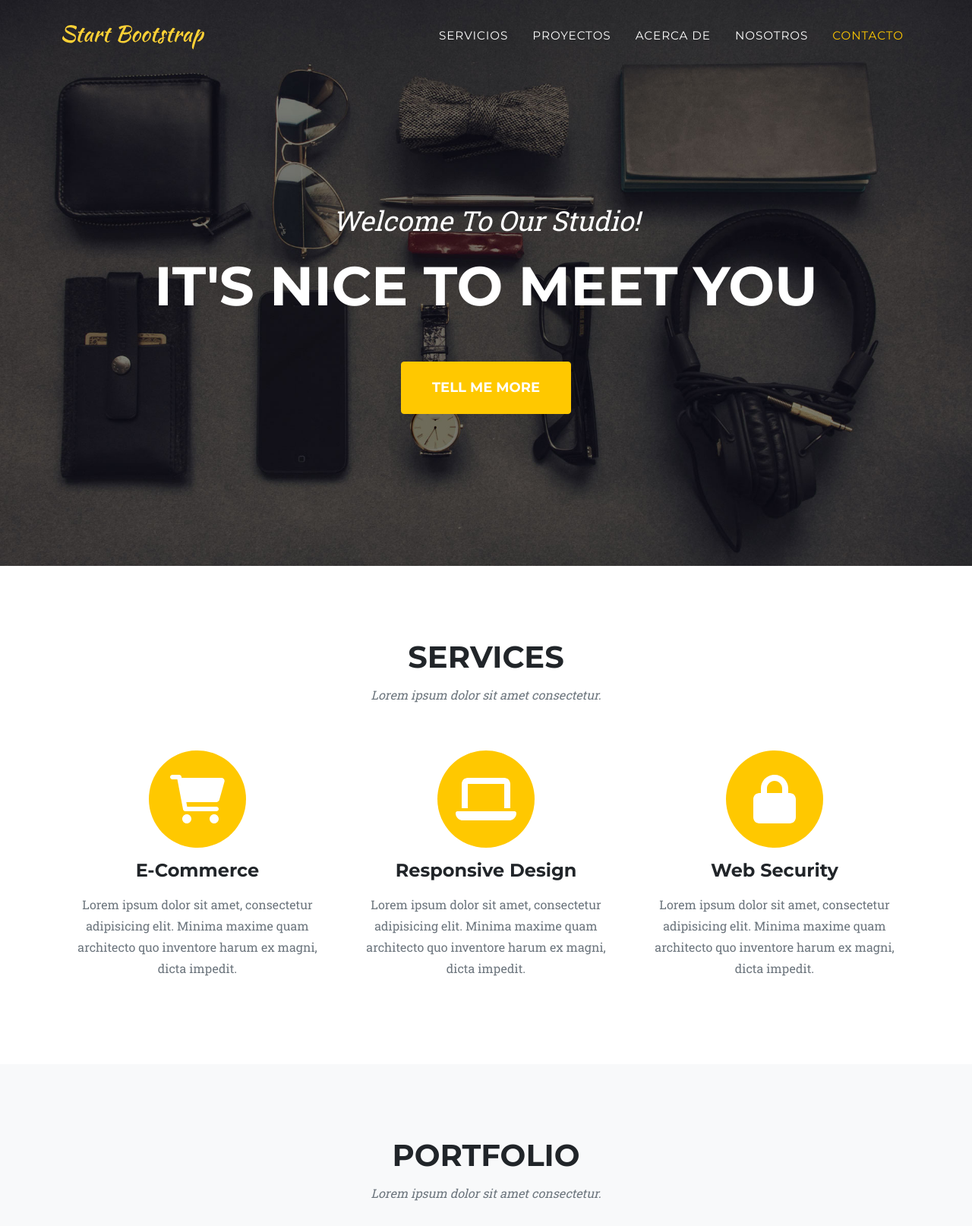
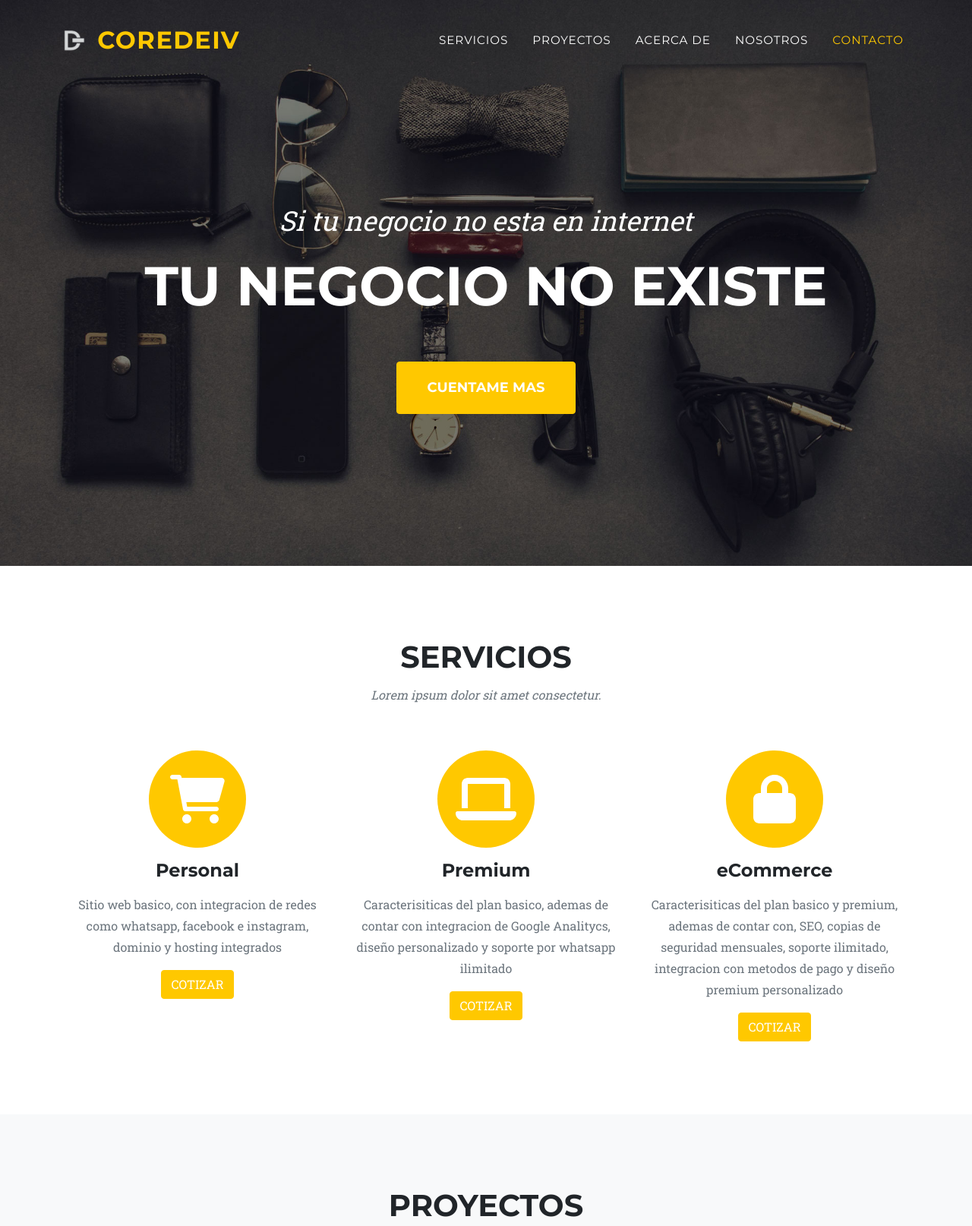
Before and after one commit to camiicode/startBootstrap-AGHP, a plain HTML site: page index.html in a window 1280 px wide. Shown: the top 1614 px of the page at 76% size. Drawn offline with nearby package versions, Linux system fonts and the light colour scheme.

Commit message:
Add some info about the page

```diff
--- a/index.html
+++ b/index.html
@@ -5,9 +5,9 @@
         <meta name="viewport" content="width=device-width, initial-scale=1, shrink-to-fit=no" />
         <meta name="description" content="" />
         <meta name="author" content="" />
-        <title>Agency - Start Bootstrap Theme</title>
+        <title>Coredeiv - Ingenieria de producto</title>
         <!-- Favicon-->
-        <link rel="icon" type="image/x-icon" href="assets/favicon.ico" />
+        <link rel="icon" type="image/png" href="assets/img/brand/logo(1).png" />
         <!-- Font Awesome icons (free version)-->
         <script src="https://use.fontawesome.com/releases/v6.1.0/js/all.js" crossorigin="anonymous"></script>
         <!-- Google fonts-->
@@ -20,7 +20,10 @@
         <!-- Navigation-->
         <nav class="navbar navbar-expand-lg navbar-dark fixed-top" id="mainNav">
             <div class="container">
-                <a class="navbar-brand" href="#page-top"><img src="assets/img/navbar-logo.svg" alt="..." /></a>
+                <a class="navbar-brand navbar-brand_coredeiv" href="#page-top">
+                    <img src="assets/img/brand/logo-negativo.png" alt="main-brand" title="Coredeiv" />
+                    <span>Coredeiv</span>
+                </a>
                 <button class="navbar-toggler" type="button" data-bs-toggle="collapse" data-bs-target="#navbarResponsive" aria-controls="navbarResponsive" aria-expanded="false" aria-label="Toggle navigation">
                     Menu
                     <i class="fas fa-bars ms-1"></i>
@@ -39,16 +42,16 @@
         <!-- Masthead-->
         <header class="masthead">
             <div class="container">
-                <div class="masthead-subheading">Welcome To Our Studio!</div>
-                <div class="masthead-heading text-uppercase">It's Nice To Meet You</div>
-                <a class="btn btn-primary btn-xl text-uppercase" href="#services">Tell Me More</a>
+                <div class="masthead-subheading">Si tu negocio no esta en internet</div>
+                <div class="masthead-heading text-uppercase">Tu negocio no existe</div>
+                <a class="btn btn-primary btn-xl text-uppercase" href="https://api.whatsapp.com/send?phone=+573134712356&text=Hola,%20quiero%20que%20mi%20negocio%20tenga%20presencia%20en%20internet,%20cuentame%20mas!">Cuentame Mas</a>
             </div>
         </header>
         <!-- Services-->
         <section class="page-section" id="services">
             <div class="container">
                 <div class="text-center">
-                    <h2 class="section-heading text-uppercase">Services</h2>
+                    <h2 class="section-heading text-uppercase">Servicios</h2>
                     <h3 class="section-subheading text-muted">Lorem ipsum dolor sit amet consectetur.</h3>
                 </div>
                 <div class="row text-center">
@@ -57,24 +60,33 @@
                             <i class="fas fa-circle fa-stack-2x text-primary"></i>
                             <i class="fas fa-shopping-cart fa-stack-1x fa-inverse"></i>
                         </span>
-                        <h4 class="my-3">E-Commerce</h4>
-                        <p class="text-muted">Lorem ipsum dolor sit amet, consectetur adipisicing elit. Minima maxime quam architecto quo inventore harum ex magni, dicta impedit.</p>
+                        <h4 class="my-3">Personal</h4>
+                        <p class="text-muted">Sitio web basico, con integracion de redes como whatsapp, facebook e instagram, dominio y hosting integrados</p>
+                        <div class="btn-group">
+                            <a class="btn btn-primary text-uppercase" href="https://api.whatsapp.com/send?phone=+573134712356&text=Hola,%20quiero%20tener%20mi%20propia%20landing%20page!" class="btn-primary" target="_blank">Cotizar</a>
+                        </div>
                     </div>
                     <div class="col-md-4">
                         <span class="fa-stack fa-4x">
                             <i class="fas fa-circle fa-stack-2x text-primary"></i>
                             <i class="fas fa-laptop fa-stack-1x fa-inverse"></i>
                         </span>
-                        <h4 class="my-3">Responsive Design</h4>
-                        <p class="text-muted">Lorem ipsum dolor sit amet, consectetur adipisicing elit. Minima maxime quam architecto quo inventore harum ex magni, dicta impedit.</p>
+                        <h4 class="my-3">Premium</h4>
+                        <p class="text-muted">Caracterisiticas del plan basico, ademas de contar con integracion de Google Analitycs, diseño personalizado y soporte por whatsapp ilimitado</p>
+                        <div class="btn-group">
+                            <a class="btn btn-primary text-uppercase" href="https://api.whatsapp.com/send?phone=+573134712356&text=Hola,%20quiero%20tener%20una%20soliucion%20virtual%20para%20mi%20negocio!" class="btn-primary" target="_blank">Cotizar</a>
+                        </div>
                     </div>
                     <div class="col-md-4">
                         <span class="fa-stack fa-4x">
                             <i class="fas fa-circle fa-stack-2x text-primary"></i>
                             <i class="fas fa-lock fa-stack-1x fa-inverse"></i>
                         </span>
-                        <h4 class="my-3">Web Security</h4>
-                        <p class="text-muted">Lorem ipsum dolor sit amet, consectetur adipisicing elit. Minima maxime quam architecto quo inventore harum ex magni, dicta impedit.</p>
+                        <h4 class="my-3">eCommerce</h4>
+                        <p class="text-muted">Caracterisiticas del plan basico y premium, ademas de contar con, SEO, copias de seguridad mensuales, soporte ilimitado, integracion con metodos de pago y diseño premium personalizado</p>
+                        <div class="btn-group">
+                            <a class="btn btn-primary text-uppercase" href="https://api.whatsapp.com/send?phone=+573134712356&text=Hola,%20quiero%20tener%20una%20soliucion%20virtual%20para%20mi%20negocio!" class="btn-primary" target="_blank">Cotizar</a>
+                        </div>
                     </div>
                 </div>
             </div>
@@ -83,8 +95,8 @@
         <section class="page-section bg-light" id="portfolio">
             <div class="container">
                 <div class="text-center">
-                    <h2 class="section-heading text-uppercase">Portfolio</h2>
-                    <h3 class="section-subheading text-muted">Lorem ipsum dolor sit amet consectetur.</h3>
+                    <h2 class="section-heading text-uppercase">Proyectos</h2>
+                    <h3 class="section-subheading text-muted">Conoce algunos de nuestros casos de exito.</h3>
                 </div>
                 <div class="row">
                     <div class="col-lg-4 col-sm-6 mb-4">
```
Also changed, not shown: css/styles.css.
